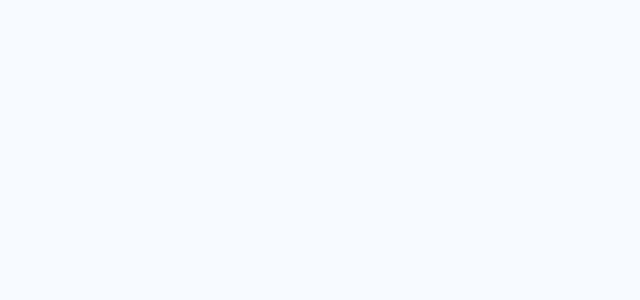
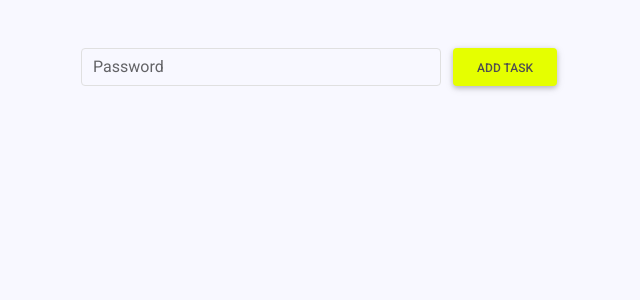
Before and after one commit to maxsherepot/toDoList_TS, a React (Create React App) app: page / in a window 1280 px wide. Shown: the top 300 px of the page, without its empty margins (321-961 px from the left). Built offline with nearby package versions, Linux system fonts and the light colour scheme.

Commit message:
new task input added

```diff
--- a/src/App.tsx
+++ b/src/App.tsx
@@ -1,11 +1,13 @@
 import React from 'react';
 import './App.css';
+import NewTaskInput from './components/NewTaskInput';
 
 
 const App: React.FC = () => {
 
   return (
     <div className="container">
+      <NewTaskInput />
     </div>
   );
 }
--- /dev/null
+++ b/src/components/NewTaskInput.tsx
@@ -0,0 +1,22 @@
+import React from 'react';
+
+
+const NewTaskInput: React.FC = () => {
+
+    return (
+        <div className="mt-5 d-flex justify-content-between">
+            <form>
+                <div className="form-outline">
+                    <input type="text" id="form1Example2"
+                        className="form-control border" />
+                    <label className="form-label" htmlFor="form1Example2">Password</label>
+                </div>
+            </form>
+            <button className="btn special-color">Add task</button>
+
+        </div>
+    );
+}
+
+
+export default NewTaskInput;
```
